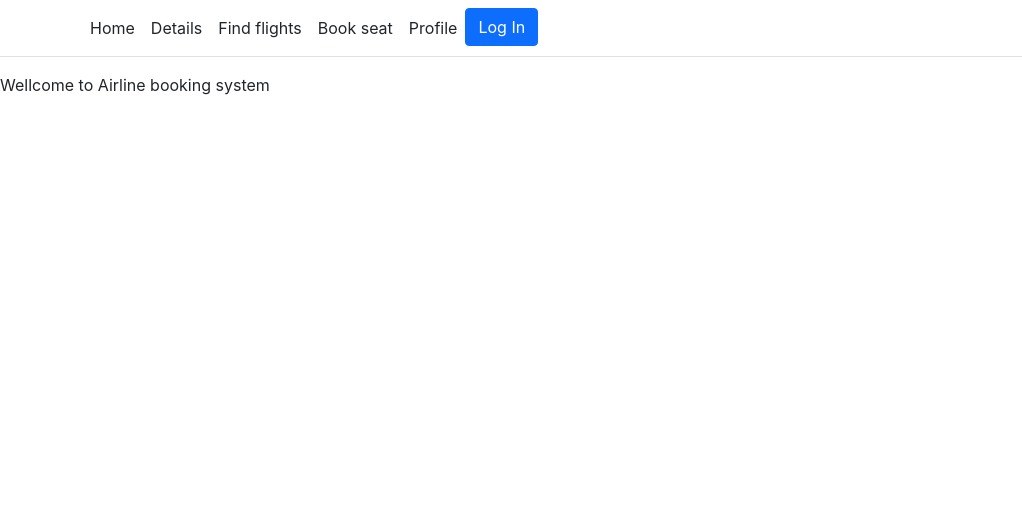
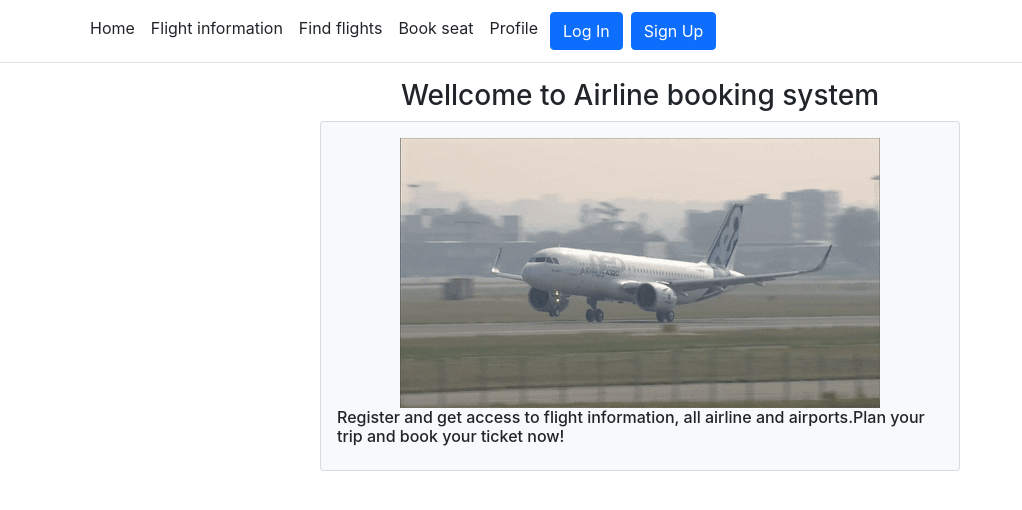
Before and after one commit to nedvelkov/abs-test-react, a React (Create React App) app: page / in a window 1280 px wide. Shown: the top 510 px of the page, without its empty margins (0-1022 px from the left). Built offline with nearby package versions, Linux system fonts and the light colour scheme.

Commit message:
Refactor Home page

```diff
--- a/src/components/Airline.js
+++ b/src/components/Airline.js
@@ -1,21 +1,28 @@
 import React from "react";
 import Flight from "./Flight";
 import { flightObj } from "../utils/objects";
+import { fetchGetRequest } from "../utils/functions";
+import { useAuth0 } from "@auth0/auth0-react";
 
 function Airline(props) {
   const [flights, setFlights] = React.useState([flightObj]);
   const [toggle, setToggle] = React.useState(false);
+  const { getAccessTokenSilently } = useAuth0();
 
   async function getFlights(airlineName) {
     setToggle((prev) => !prev);
     if (toggle) {
       return;
     }
-    const res = await fetch(
-      `https://localhost:1618/api/flightsbyname?airlineName=${airlineName}`
-    );
-    const resData = await res.json();
-    setFlights(resData);
+    const token = await getAccessTokenSilently();
+    if (token === undefined) {
+      return;
+    }
+    const path = `https://localhost:1618/api/flightsbyname?airlineName=${airlineName}`;
+    const error = `This airline don't have flights, at this time`;
+    const statusCode = 204;
+    const data = await fetchGetRequest(path, error, statusCode, token);
+    setFlights(data);
   }
 
   const flightElements = flights.map((x, i) => {
--- a/src/components/AuthenticationButton.js
+++ b/src/components/AuthenticationButton.js
@@ -1,13 +1,22 @@
 import React from "react";
 import LoginButton from "./LoginButton";
 import LogoutButton from "./LogoutButton ";
+import SignupButton from "./SignupButton ";
 
 import { useAuth0 } from "@auth0/auth0-react";
 
 function AuthenticationButton() {
   const { isAuthenticated } = useAuth0();
 
-  return isAuthenticated ? <LogoutButton /> : <LoginButton />;
+  return isAuthenticated ? (
+    <LogoutButton />
+  ) : (
+    <div className="d-flex justify-content-around">
+      <LoginButton />
+
+      <SignupButton />
+    </div>
+  );
 }
 
 export default AuthenticationButton;
--- a/src/components/LoginButton.js
+++ b/src/components/LoginButton.js
@@ -5,7 +5,7 @@ function LoginButton() {
   const { loginWithRedirect } = useAuth0();
   return (
     <button
-      className="btn btn-primary btn-block"
+      className="btn btn-primary btn-block m-1"
       onClick={() => loginWithRedirect()}
     >
       Log In
--- a/src/components/Navbar.js
+++ b/src/components/Navbar.js
@@ -16,7 +16,7 @@ function Navbar() {
               </li>
               <li className="nav-item">
                 <Link to="/details" className="nav-link text-dark">
-                  Details
+                  Flight information
                 </Link>
               </li>
               <li className="nav-item">
--- a/src/components/SignupButton .js
+++ b/src/components/SignupButton .js
@@ -5,7 +5,7 @@ function SignupButton() {
   const { loginWithRedirect } = useAuth0();
   return (
     <button
-      className="btn btn-primary btn-block"
+      className="btn btn-primary btn-block m-1"
       onClick={() =>
         loginWithRedirect({
           screen_hint: "signup",
--- a/src/pages/BookSeat.js
+++ b/src/pages/BookSeat.js
@@ -4,9 +4,11 @@ import {
   handleChange,
   fetchRequest,
 } from "../utils/functions";
+import { useAuth0 } from "@auth0/auth0-react";
 
 function BookSeat() {
   const [data, setData] = React.useState({ flights: [], airlines: [] });
+  const { isAuthenticated, getAccessTokenSilently } = useAuth0();
 
   const [response, setResponse] = React.useState({
     toggle: true,
@@ -24,40 +26,40 @@ function BookSeat() {
   });
 
   React.useEffect(() => {
-    async function getData() {
-      const responseData = { flights: [], airlines: [] };
-      const statusCode = 204;
+    // async function getData() {
+    //   const responseData = { flights: [], airlines: [] };
+    //   const statusCode = 204;
 
-      const pathFlights = "https://localhost:1618/api/flights";
-      const errorFlights = "No flights available";
-      responseData.flights = await fetchGetRequest(
-        pathFlights,
-        errorFlights,
-        statusCode
-      );
+    //   const pathFlights = "https://localhost:1618/api/flights";
+    //   const errorFlights = "No flights available";
+    //   responseData.flights = await fetchGetRequest(
+    //     pathFlights,
+    //     errorFlights,
+    //     statusCode
+    //   );
 
-      const pathAirlines = "https://localhost:1618/api/airlines";
-      const errorAirlines = "No airlines available";
-      responseData.airlines = await fetchGetRequest(
-        pathAirlines,
-        errorAirlines,
-        statusCode
-      );
+    //   const pathAirlines = "https://localhost:1618/api/airlines";
+    //   const errorAirlines = "No airlines available";
+    //   responseData.airlines = await fetchGetRequest(
+    //     pathAirlines,
+    //     errorAirlines,
+    //     statusCode
+    //   );
 
-      if (typeof responseData.airlines === "string") {
-        setResponse({ toggle: false, error: responseData.airlines });
-        return;
-      }
-      if (typeof responseData.flights === "string") {
-        setResponse({ toggle: false, error: responseData.flights });
-        return;
-      }
-      return responseData;
-    }
+    //   if (typeof responseData.airlines === "string") {
+    //     setResponse({ toggle: false, error: responseData.airlines });
+    //     return;
+    //   }
+    //   if (typeof responseData.flights === "string") {
+    //     setResponse({ toggle: false, error: responseData.flights });
+    //     return;
+    //   }
+    //   return responseData;
+    // }
 
-    if (response.toggle) {
-      getData().then((x) => setData(x));
-    }
+    // if (response.toggle) {
+    //   getData().then((x) => setData(x));
+    // }
 
     return () => {};
   }, []);
@@ -76,20 +78,24 @@ function BookSeat() {
 
   async function handleSubmit(event) {
     event.preventDefault();
-    const rowNumber=Number.parseInt(formData.row);
-    if(rowNumber<1 || rowNumber>100){
-      setAnswer({toggle: true, value: "Row number must be between 1 and 100"})
+    const rowNumber = Number.parseInt(formData.row);
+    if (rowNumber < 1 || rowNumber > 100) {
+      setAnswer({
+        toggle: true,
+        value: "Row number must be between 1 and 100",
+      });
       return;
     }
     const path = "https://localhost:1618/api/seats";
     const method = "PUT";
-    const statusCode=422;
-    const sendObject={...formData,
+    const statusCode = 422;
+    const sendObject = {
+      ...formData,
       seatClass: Number.parseInt(formData.seatClass),
-      row: rowNumber
-    }
-    const resp = fetchRequest(path, sendObject, method,statusCode);
-    resp.then((res) => setAnswer({toggle: true, value: res}));
+      row: rowNumber,
+    };
+    const resp = fetchRequest(path, sendObject, method, statusCode);
+    resp.then((res) => setAnswer({ toggle: true, value: res }));
   }
 
   return (
@@ -97,7 +103,12 @@ function BookSeat() {
       <h3 className="text-md-center">Book seat</h3>
       <div className="col-md-6 offset-md-3">
         <div className="card card-body bg-light">
-          {response.toggle && (
+          {!isAuthenticated && (
+            <div className="d-flex justify-content-center">
+              Log in your account
+            </div>
+          )}
+          {isAuthenticated && response.toggle && (
             <form onSubmit={handleSubmit}>
               <div className="form-group">
                 <p className="mb-0">
@@ -188,7 +199,7 @@ function BookSeat() {
               <div>{answer.toggle && answer.value}</div>
             </form>
           )}
-          {!response.toggle && (
+          {isAuthenticated && !response.toggle && (
             <div className="card card-body bg-light">{response.error}</div>
           )}
         </div>
--- a/src/pages/Detail.js
+++ b/src/pages/Detail.js
@@ -2,7 +2,6 @@ import React from "react";
 import Airline from "../components/Airline";
 import { fetchGetRequest } from "../utils/functions";
 import { useAuth0 } from "@auth0/auth0-react";
-import LoginButton from "../components/LoginButton";
 
 function Detail() {
   const [data, setData] = React.useState({ airlineList: [], airportList: [] });
@@ -44,11 +43,16 @@ function Detail() {
 
   return (
     <>
-      <h3 className="text-md-center">Display system details</h3>
+      <h3 className="text-md-center">Flight information</h3>
       <div className="col-md-6 offset-md-3" id="container">
-        {isAuthenticated ? (
-          response.toggle && (
-            <div className="card card-body bg-light">
+        <div className="card card-body bg-light">
+          {!isAuthenticated && (
+            <div className="d-flex justify-content-center">
+              Log in your account
+            </div>
+          )}
+          {isAuthenticated && response.toggle && (
+            <>
               <label className="font-weight-bold selectObj" onClick={seedData}>
                 Airports aviable
               </label>
@@ -57,12 +61,11 @@ function Detail() {
               <div id="airlines">
                 <ul>{listAirlines}</ul>
               </div>
-            </div>
-          )
-        ) : (
-          <LoginButton />
-        )}
-        {isAuthenticated && !response.toggle && (
+            </>
+          )}
+        </div>
+
+        {isAuthenticated && response.toggle && (
           <div className="card card-body bg-light">{response.error}</div>
         )}
       </div>
--- a/src/pages/FindFlights.js
+++ b/src/pages/FindFlights.js
@@ -52,10 +52,15 @@ function FindFlights() {
       return;
     }
 
+    const token = await getAccessTokenSilently();
+    if (token === undefined) {
+      return;
+    }
+
     const path = `https://localhost:1618/api/aviableflights?origin=${formData.origin}&destination=${formData.destination}`;
     const error = `There is no flight from ${formData.origin} to ${formData.destination}, at this time`;
     const statusCode = 204;
-    const data = await fetchGetRequest(path, error, statusCode);
+    const data = await fetchGetRequest(path, error, statusCode, token);
 
     if (typeof data === "string") {
       setAnswer({ toggle: true, error: data });
@@ -75,6 +80,9 @@ function FindFlights() {
       <h3 className="text-md-center">Find available flights</h3>
       <div className="col-md-6 offset-md-3" id="container">
         <div className="card card-body bg-light">
+          {!isAuthenticated ? (
+            <div className="d-flex justify-content-center">Log in your account</div>
+          ) : (
             <form onSubmit={handleSubmit}>
               <div className="form-group">
                 <p className="mb-0">
@@ -112,6 +120,7 @@ function FindFlights() {
                 <ul>{answer.toggle && flightElements}</ul>
               </div>
             </form>
+          )}
         </div>
       </div>
     </>
--- a/src/pages/Home.js
+++ b/src/pages/Home.js
@@ -1,9 +1,28 @@
-import React from 'react'
+import React from "react";
+import plane from "../plane.gif";
 
 function Home() {
   return (
-    <div>Wellcome to Airline booking system</div>
-  )
+    <>
+      <h3 className="text-md-center">Wellcome to Airline booking system</h3>
+      <div className="col-md-6 offset-md-3">
+        <div className="card card-body bg-light d-flex justify-content-center">
+          <div className="d-flex justify-content-center">
+            <iframe
+              src={plane}
+              width="480"
+              height="270"
+              frameBorder="0"
+            ></iframe>
+          </div>
+          <h6 className="d-flex justify-content-center">
+            Register and get access to flight information, all airline and
+            airports.Plan your trip and book your ticket now!
+          </h6>
+        </div>
+      </div>
+    </>
+  );
 }
 
-export default Home
+export default Home;
--- a/src/utils/functions.js
+++ b/src/utils/functions.js
@@ -13,13 +13,14 @@ export async function fetchGetRequest(path, error, statusCode, accessToken) {
   return resData;
 }
 
-export async function fetchRequest(path, data, method, statusCode) {
+export async function fetchRequest(path, data, method, statusCode,accessToken) {
   const dataAsJson = JSON.stringify(data);
   console.log(dataAsJson);
   const res = await fetch(path, {
     method: method,
     headers: {
       "Content-Type": "application/json",
+      Authorization: `Bearer ${accessToken}`,
     },
     body: dataAsJson,
   });
```
Also changed, not shown: src/plane.gif (added). Lines whose indentation alone changed are shown as unchanged.
